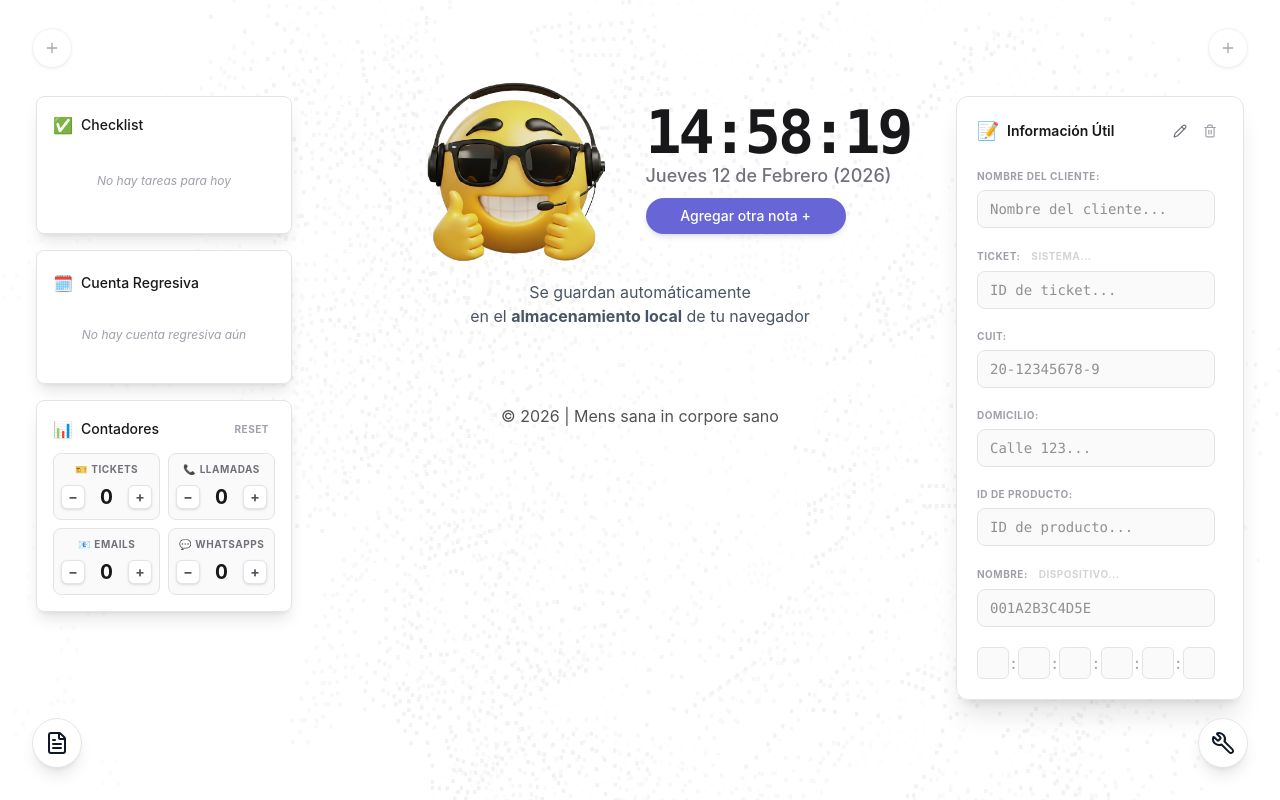
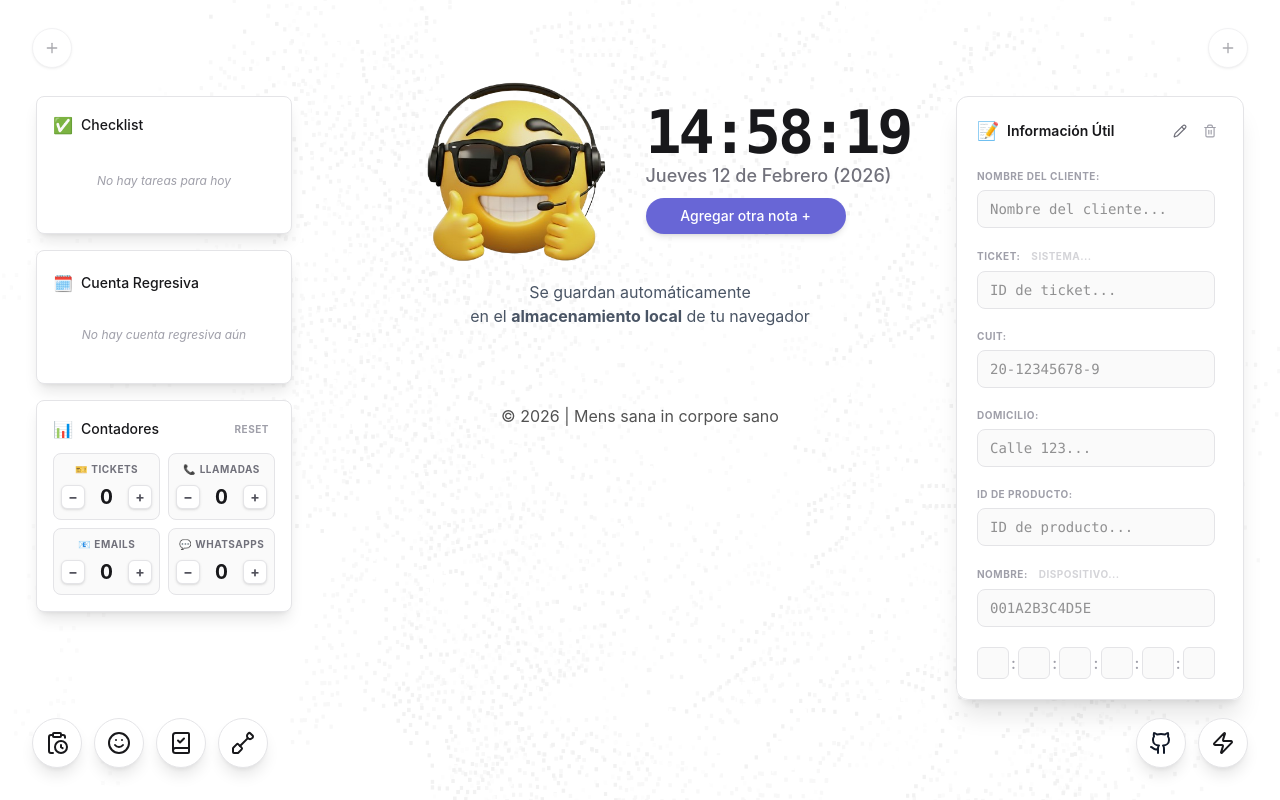
Before and after one commit to gonzalogramagia/apex-today, a Next.js app: page / in a window 1280 px wide. Built offline with nearby package versions, Linux system fonts and the light colour scheme.

Commit message:
feat: add quick links to ecosystem and update floating menu

```diff
--- a/app/components/ConfigModal.tsx
+++ b/app/components/ConfigModal.tsx
@@ -33,7 +33,7 @@ export default function ConfigModal({ lang, onClose, toggleLanguage, exportPath,
         setShowTasks(savedTasks !== 'false'); // Default true
         setShowCountdown(savedCountdown !== 'false'); // Default true
         setShowClock(savedClock !== 'false'); // Default true
-        setOpenInTab(savedOpenInTab === 'true'); // Default false
+        setOpenInTab(savedOpenInTab !== 'false'); // Default true
         setShowShortcuts(savedShortcuts !== 'false'); // Default true
         setShowTimer(savedTimer !== 'false'); // Default true
     }, []);
--- a/app/components/FloatingLinks.tsx
+++ b/app/components/FloatingLinks.tsx
@@ -1,6 +1,6 @@
 import { useState, useEffect } from "react";
 import ConfigModal from "./ConfigModal";
-import { Github, FileText, Wrench } from "lucide-react";
+import { Github, FileText, Wrench, Smile, BookCheck, Shovel, ClipboardClock, Zap } from "lucide-react";
 import { dictionary, Language } from "../data/i18n";
 import { usePathname, useRouter } from 'next/navigation';
 
@@ -46,7 +46,6 @@ export default function FloatingLinks({ lang }: FloatingLinksProps) {
         <>
             {/* Right Side Buttons: Config / Github */}
             <div className="fixed bottom-8 right-8 flex gap-3 z-[70]">
-                {isSettingsOpen ? (
                 <a
                     href="https://github.com/gonzalogramagia/apex-today"
                     className="p-3 bg-white dark:bg-zinc-900 border border-zinc-200 dark:border-zinc-800 rounded-full shadow-lg hover:shadow-xl transition-all hover:scale-110 group"
@@ -55,15 +54,14 @@ export default function FloatingLinks({ lang }: FloatingLinksProps) {
                 >
                     <Github className="w-6 h-6 text-gray-900 dark:text-white group-hover:text-[#6866D6] transition-colors" />
                 </a>
-                ) : (
-                    <button
-                        onClick={() => setConfigOpen(true)}
+
+                <a
+                    href="https://moovimiento.com"
                     className="p-3 bg-white dark:bg-zinc-900 border border-zinc-200 dark:border-zinc-800 rounded-full shadow-lg hover:shadow-xl transition-all hover:scale-110 group cursor-pointer"
-                        aria-label="Configuration"
+                    aria-label="Moovimiento"
                 >
-                        <Wrench className="w-6 h-6 text-gray-900 dark:text-white group-hover:text-[#6866D6] transition-colors scale-x-[-1]" />
-                    </button>
-                )}
+                    <Zap className="w-6 h-6 text-zinc-900 dark:text-white group-hover:text-yellow-500 transition-colors" />
+                </a>
             </div>
 
             {/* Settings Modal */}
@@ -77,15 +75,44 @@ export default function FloatingLinks({ lang }: FloatingLinksProps) {
                 />
             )}
 
-            {/* Left Side Button: Support Menu */}
-            <div className="fixed bottom-8 left-8 z-30 transition-opacity duration-300">
+            {/* Left Side Buttons */}
+            <div className="fixed bottom-8 left-8 flex gap-3 z-50">
+                {/* 1 - Botón Simple (Ej. Hoy) */}
                 <a
-                    href="https://apex-scripting.vercel.app"
-                    className="p-3 bg-white dark:bg-zinc-900 border border-zinc-200 dark:border-zinc-800 rounded-full shadow-lg hover:shadow-xl transition-all hover:scale-110 group flex items-center justify-center cursor-pointer"
-                    aria-label="Apex Scripting"
-                    title="Apex Scripting"
+                    href="https://apex.hoy.today"
+                    className="p-3 bg-white dark:bg-zinc-900 border border-zinc-200 dark:border-zinc-800 rounded-full shadow-lg hover:shadow-xl transition-all hover:scale-110 group cursor-pointer"
+                    aria-label="Hoy"
                 >
-                    <FileText className="w-6 h-6 text-gray-900 dark:text-white group-hover:text-[#6866D6] transition-colors" />
+                    <ClipboardClock className="w-6 h-6 text-zinc-900 dark:text-white group-hover:text-yellow-500 transition-colors" />
+                </a>
+                {/* 2 - Botón Emojis (Habilitado) */}
+                <a
+                    href="https://apex.milemojis.com"
+                    className="p-3 bg-white dark:bg-zinc-900 border border-zinc-200 dark:border-zinc-800 rounded-full shadow-lg hover:shadow-xl transition-all hover:scale-110 group cursor-pointer"
+                    aria-label="Emojis"
+                >
+                    <Smile className="w-6 h-6 text-zinc-900 dark:text-white group-hover:text-yellow-500 transition-colors" />
+                </a>
+                {/* 3 - Botón Expansible (Ej. Scripting) - Fíjate en la clase 'peer' */}
+                <a
+                    href="https://apex-private.onrender.com"
+                    className="peer group flex items-center p-3 bg-white dark:bg-zinc-900 border border-zinc-200 dark:border-zinc-800 rounded-full shadow-lg hover:shadow-xl transition-all hover:scale-110 cursor-pointer"
+                    aria-label="Scripting"
+                >
+                    <BookCheck className="w-6 h-6 shrink-0 text-zinc-900 dark:text-white group-hover:text-yellow-500 transition-colors" />
+
+                    {/* Texto que aparece en hover */}
+                    <span className="text-sm font-semibold max-w-0 opacity-0 overflow-hidden whitespace-nowrap transition-all duration-300 ease-in-out group-hover:max-w-[150px] group-hover:opacity-100 group-hover:ml-2 group-hover:text-yellow-500">
+                        Ir al Scripting
+                    </span>
+                </a>
+                {/* 4 - Botón que se contrae (Ej. Antipala) - Fíjate en los 'peer-hover:...' */}
+                <a
+                    href="https://apex.antipala.pro"
+                    className="p-3 bg-white dark:bg-zinc-900 border border-zinc-200 dark:border-zinc-800 rounded-full shadow-lg hover:shadow-xl overflow-hidden transition-all duration-300 peer-hover:w-0 peer-hover:p-0 peer-hover:border-0 peer-hover:opacity-0 peer-hover:ml-[-12px] group cursor-pointer flex items-center justify-center shrink-0"
+                    aria-label="Antipala"
+                >
+                    <Shovel className="w-6 h-6 text-zinc-900 dark:text-white group-hover:text-yellow-500 transition-colors" />
                 </a>
             </div>
         </>
--- a/app/components/Header.tsx
+++ b/app/components/Header.tsx
@@ -72,8 +72,8 @@ export default function Header({ lang, onAddNote, addNoteText, title, mobileAddT
             <img
                 src="/logo-apex-clean.png"
                 alt="Apex"
-                onClick={onAddNote}
-                className={`w-64 lg:w-72 h-auto object-contain select-none hover:scale-105 transition-transform duration-300 ${onAddNote ? 'cursor-pointer' : ''}`}
+                onClick={() => window.open('https://www.personal.com.ar/tech', '_blank')}
+                className="w-64 lg:w-72 h-auto object-contain select-none hover:scale-105 transition-transform duration-300 cursor-pointer"
             />
 
             {/* Desktop Content */}
--- a/app/components/ShortcutFloater.tsx
+++ b/app/components/ShortcutFloater.tsx
@@ -212,7 +212,7 @@ export default function ShortcutFloater() {
         const left = shortcut.position === 'left' ? 0 : width
         const top = 0
 
-        const openInTab = localStorage.getItem('config-open-in-new-tab') === 'true'
+        const openInTab = localStorage.getItem('config-open-in-new-tab') !== 'false'
 
         if (openInTab) {
             window.open(shortcut.url, '_blank')
```
Also changed, not shown: app/layout.tsx (line endings or trailing spaces), 1 other file (tests, documents, lock files or other folders). Lines whose indentation alone changed are shown as unchanged.
